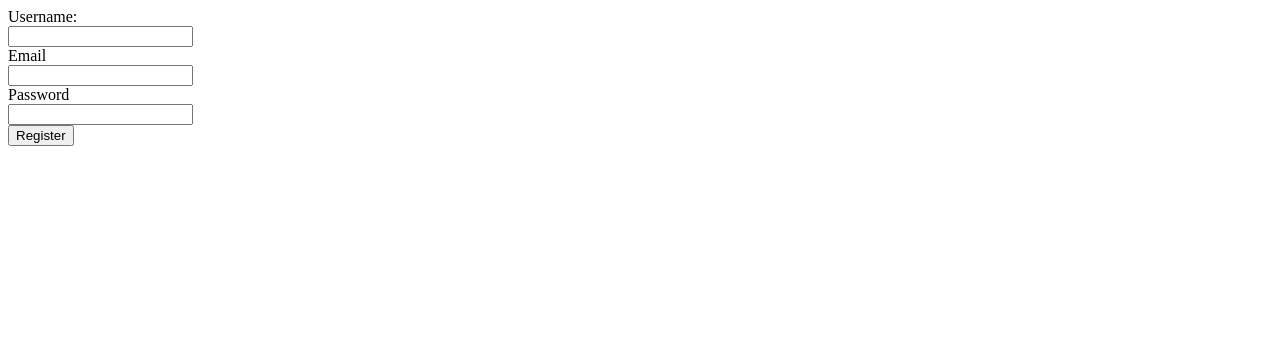
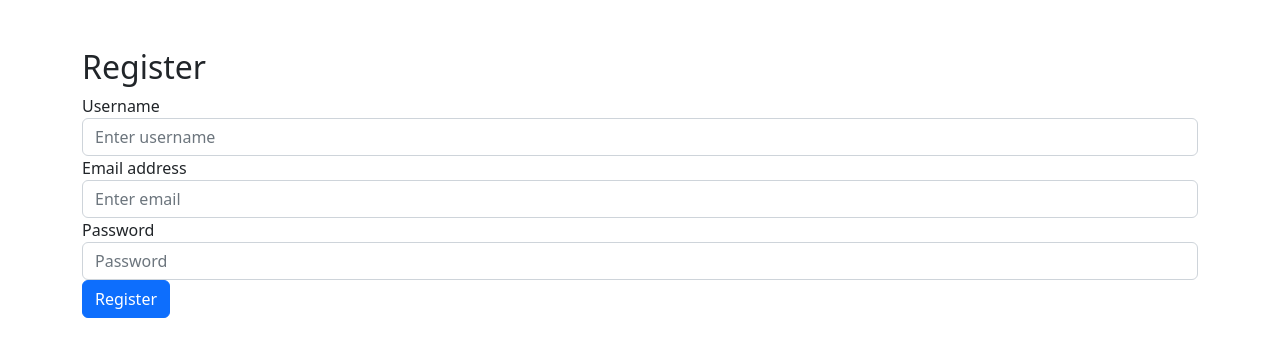
Before and after one commit to RomeoEncinares/Web-Developer-Code-Assessment, a Django app: template templates/register.html in a window 1280 px wide. Shown: the top 357 px of the page. Run offline with Django 4.2, Linux system fonts and the light colour scheme; the template is opened without the code that fills it, so the values that code supplies are empty.

Commit message:
Update register template

```diff
--- a/templates/register.html
+++ b/templates/register.html
@@ -1,21 +1,24 @@
-<!DOCTYPE html>
-<html lang="en">
-<head>
-    <meta charset="UTF-8">
-    <meta http-equiv="X-UA-Compatible" content="IE=edge">
-    <meta name="viewport" content="width=device-width, initial-scale=1.0">
-    <title>Document</title>
-</head>
-<body>
-    <form method="POST">
-        {% csrf_token %}
-        <label for="username">Username:</label><br>
-        <input type="text" id="username" name="username"><br>
-        <label for="email">Email</label><br>
-        <input type="text" id="email" name="email"><br>
-        <label for="password">Password</label><br>
-        <input type="password" id="password" name="password"><br>
-        <button class="btn btn-dark btn-lg btn-block" type="submit">Register</button>
-    </form>
-</body>
-</html>
+{% extends 'base-authentication.html' %}
+{% load static %}
+
+{% block register %}
+    <div class="container mt-5">
+        <h2>Register</h2>
+        <form method="POST">
+            {% csrf_token %}
+            <div class="form-group">
+                <label for="username">Username</label>
+                <input type="text" class="form-control" id="username" name="username" placeholder="Enter username"/>
+            </div>
+            <div class="form-group">
+                <label for="email">Email address</label>
+                <input type="email" class="form-control" id="email" name="email" aria-describedby="emailHelp" placeholder="Enter email"/>
+            </div>
+            <div class="form-group">
+                <label for="password">Password</label>
+                <input type="password" class="form-control" id="password" name="password" placeholder="Password"/>
+            </div>
+            <button type="submit" class="btn btn-primary">Register</button>
+        </form>
+    </div>
+{% endblock %}
```
